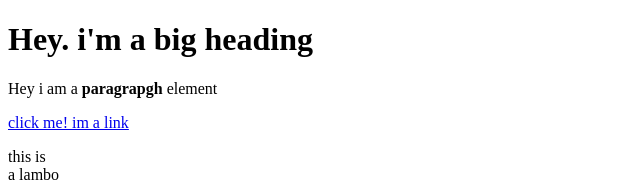
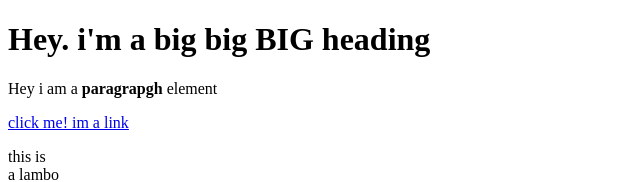
Before and after one commit to Fancybackpackers/Italian-rapper, a plain HTML site: page test.html in a window 1280 px wide. Shown: the top 182 px of the page, without its empty margins (0-640 px from the left). Drawn offline with Linux system fonts and the light colour scheme.

Commit message:
added big BIG

```diff
--- a/test.html
+++ b/test.html
@@ -4,7 +4,7 @@
 	<title>Test page</title>
 </head>
 <body>
-	<h1>Hey. i'm a big heading</h1>
+	<h1>Hey. i'm a big big BIG heading</h1>
 	<p>Hey i am a <b>paragrapgh</b> element</p>
 	<a href="https://www.google.com" target="_blank" title="lets go to googlee">click me! im a link</a>
 	<p>this is<br> a lambo</p>
```
